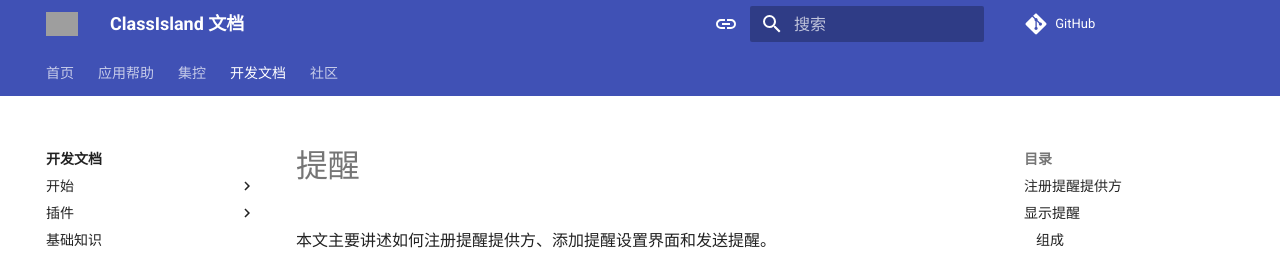
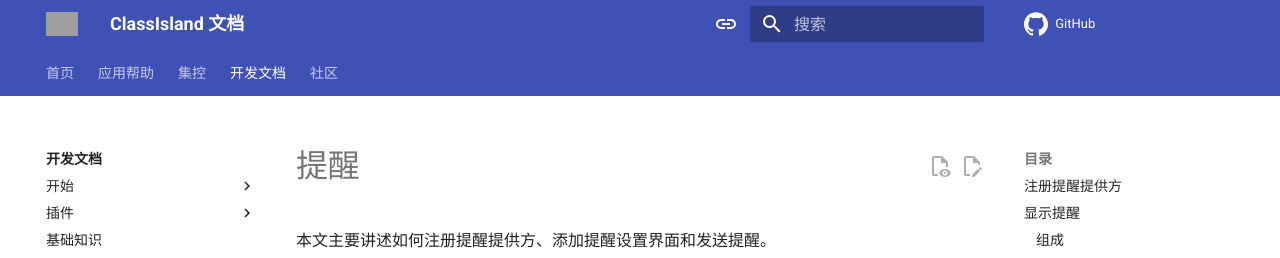
Before and after one commit to ClassIsland/classisland-docs, an MkDocs documentation site: the page built from docs/dev/notifications/index.md, in a window 1280 px wide. Shown: the top 258 px of the page. Built offline with MkDocs 1.6.1 and Material for MkDocs 9.7.7, drawn with Linux system fonts in a browser that asks for light colours; comment, search, counter and statistics services are not loaded; grey boxes are pictures that could not be loaded.

Commit message:
优化阅读体验

````diff
--- a/.readthedocs.yaml
+++ b/.readthedocs.yaml
@@ -17,6 +17,9 @@ build:
     # nodejs: "20"
     # rust: "1.70"
     # golang: "1.20"
+  jobs:
+    post_checkout:
+      - git fetch --unshallow || true
 
 # Python environment
 python:
--- a/docs/dev/notifications/index.md
+++ b/docs/dev/notifications/index.md
@@ -104,7 +104,7 @@ IconElement = new PackIcon()
 
 ## 显示提醒
 
-注册好提醒主机后，我们的提醒主机就可以发送提醒了。您可以通过订阅您感兴趣的事件（如[上课事件](./events.md#上课事件)、[下课事件](./events.md#下课事件)等），在合适的时机显示提醒。
+注册好提醒主机后，我们的提醒主机就可以发送提醒了。您可以通过订阅您感兴趣的事件（如[上课事件](../events.md#上课事件)、[下课事件](../events.md#下课事件)等），在合适的时机显示提醒。
 
 ### 组成
 
@@ -117,7 +117,7 @@ IconElement = new PackIcon()
 
 ### 订阅事件
 
-我们以在下课时显示提醒为例，添加以下代码获取课程服务，并订阅[下课事件](./events.md#下课事件)：
+我们以在下课时显示提醒为例，添加以下代码获取课程服务，并订阅[下课事件](../events.md#下课事件)：
 
 ``` csharp title="Services/NotificationProviders/MyNotificationProvider.cs" hl_lines="8 11 14 17 20-23"
 // ...
@@ -148,7 +148,7 @@ public class MyNotificationProvider : INotificationProvider, IHostedService
 }
 ```
 
-上面高亮的代码通过在构造函数中添加课程服务参数，获取了课程服务实例，并保存到`LessonsService`属性中备用。接着订阅了[下课事件](./events.md#下课事件)`OnBreakingTime`的事件处理程序`LessonsServiceOnOnBreakingTime`。当下课时，事件处理程序`LessonsServiceOnOnBreakingTime`中的代码就会被调用。
+上面高亮的代码通过在构造函数中添加课程服务参数，获取了课程服务实例，并保存到`LessonsService`属性中备用。接着订阅了[下课事件](../events.md#下课事件)`OnBreakingTime`的事件处理程序`LessonsServiceOnOnBreakingTime`。当下课时，事件处理程序`LessonsServiceOnOnBreakingTime`中的代码就会被调用。
 
 ### 提醒请求
 
--- a/mkdocs.yml
+++ b/mkdocs.yml
@@ -2,6 +2,14 @@ site_name: ClassIsland 文档
 repo_url: https://github.com/ClassIsland/ClassIsland
 site_url: https://docs.classisland.tech/zh-cn/latest/
 plugins:
+  - git-revision-date-localized:
+      type: timeago
+      timezone: Asia/Shanghai
+      locale: zh
+      enable_creation_date: true
+  - git-committers:
+      repository: ClassIsland/classisland-docs
+      branch: main
   - glightbox
   - search
 copyright: 本文档以 CC BY-NC-SA 4.0 许可协议授权。
@@ -11,11 +19,19 @@ theme:
   custom_dir: overrides
   favicon: assets/favicon.ico
   language: zh
+  icon:
+    repo: simple/github
   features:
     - navigation.instant
     - navigation.indexes
     - content.code.copy
     - content.code.annotate
+    - content.action.edit
+    - content.action.view
+    - toc.follow
+    - search.highlight
+    - search.share
+    - search.suggest
     - navigation.footer
     - navigation.instant.progress
     - navigation.tabs
@@ -75,6 +91,7 @@ markdown_extensions:
   - pymdownx.inlinehilite
   - pymdownx.snippets
   - toc:
+      permalink: ¶
       slugify: !!python/object/apply:pymdownx.slugs.slugify
         kwds:
           case: lower
--- a/requirements.txt
+++ b/requirements.txt
@@ -1,4 +1,6 @@
-mkdocs-material==9.5.21
+mkdocs-material==9.5.33
 mkdocs==1.6.0
 pymdown-extensions==10.8.1
 mkdocs-glightbox==0.4.0
+mkdocs-git-revision-date-localized-plugin==1.2.7
+mkdocs-git-committers-plugin-2==2.3.0
````
Also changed, not shown: 1 other file.
